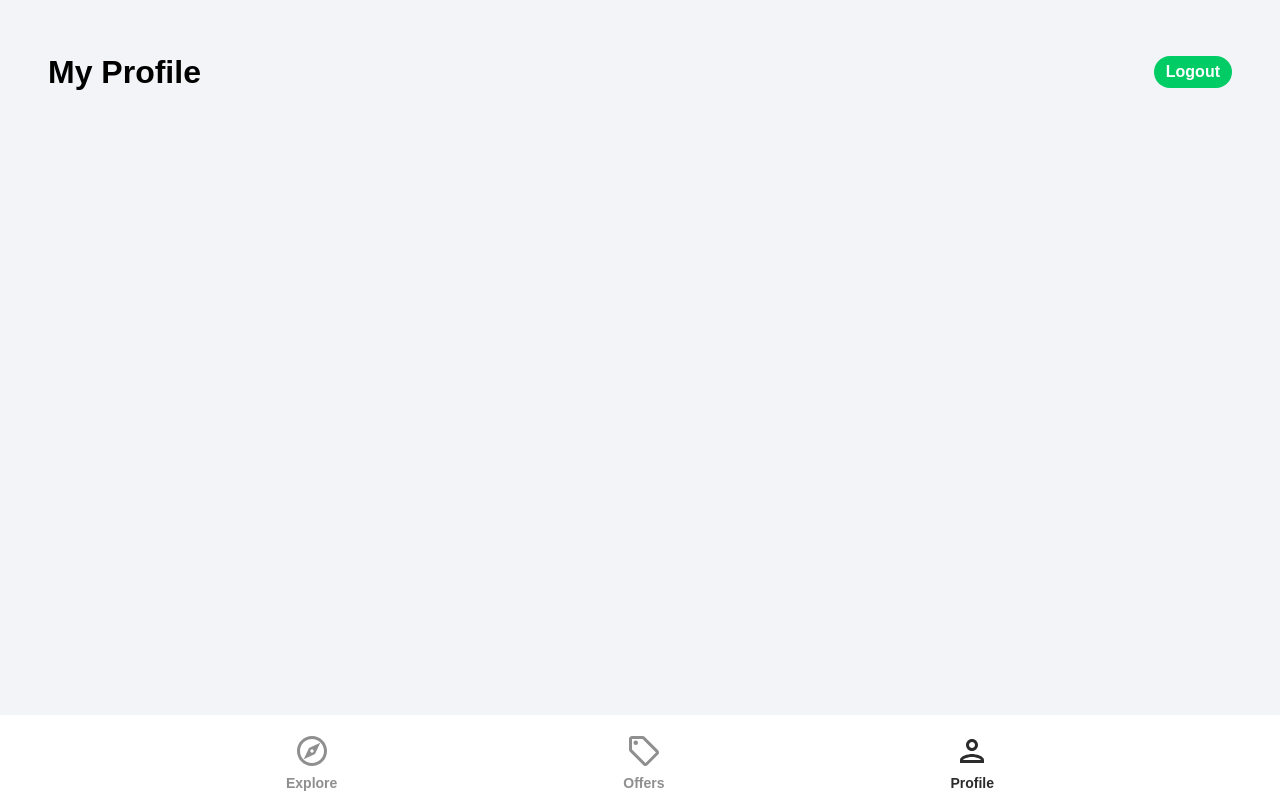
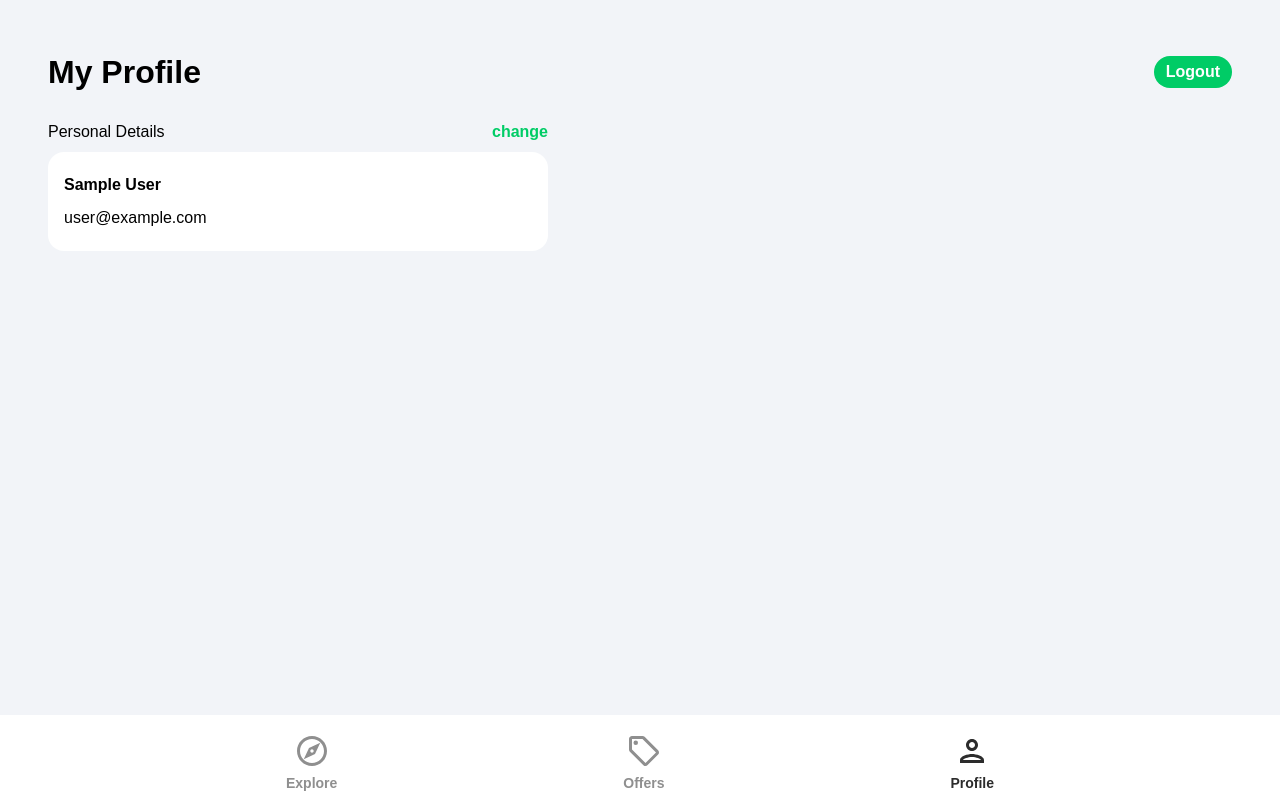
Before and after one commit to yousefst/realstate-marketplace, a React (Create React App) app in the folder src/front-end/: page /profile in a window 1280 px wide. Built offline with nearby package versions, Linux system fonts and the light colour scheme; no server answers; sample sign-in values are in the browser's storage.

Commit message:
add private route commponent and custom hook

```diff
--- a/src/front-end/src/App.js
+++ b/src/front-end/src/App.js
@@ -10,6 +10,7 @@ import SignUp from './pages/SignUp'
 import Offers from './pages/Offers'
 import Profile from './pages/Profile'
 import Navbar from './components/Navbar'
+import PrivateRoute from './components/PrivateRoute'
 
 const App = () => {
   return (
@@ -20,7 +21,10 @@ const App = () => {
           <Route path="/sign-in" element={<SignIN />} />
           <Route path="/sign-up" element={<SignUp />} />
           <Route path="/forget-password" element={<ForegetPassword />} />
-          <Route path="/profile" element={<Profile />} />
+          <Route path="/profile" element={<PrivateRoute />} >
+            <Route path='/profile' element={<Profile />} />
+          </Route>
+
           <Route path="/offers" element={<Offers />} />
         </Routes>
         <Navbar />
--- a/src/front-end/src/components/Navbar.jsx
+++ b/src/front-end/src/components/Navbar.jsx
@@ -1,38 +1,76 @@
-import { useNavigate,useLocation } from "react-router-dom"
-import {ReactComponent as OfferIcon} from '../assets/svg/localOfferIcon.svg'
-import {ReactComponent as ExploreIcon} from '../assets/svg/exploreIcon.svg'
-import {ReactComponent as PersonOutlineIcon} from '../assets/svg/personOutlineIcon.svg'
+import { useNavigate, useLocation } from "react-router-dom";
+import { ReactComponent as OfferIcon } from "../assets/svg/localOfferIcon.svg";
+import { ReactComponent as ExploreIcon } from "../assets/svg/exploreIcon.svg";
+import { ReactComponent as PersonOutlineIcon } from "../assets/svg/personOutlineIcon.svg";
 
 const Navbar = () => {
   const navigate = useNavigate();
-    const location  = useLocation();
+  const location = useLocation();
 
-
-    const pathMatch=(path)=>{
-        if(location.pathname === path){
-            return true
+  const pathMatch = (path) => {
+    if (location.pathname === path) {
+      return true;
     }
+  };
+  return (
+    <footer className='navbar'>
+      <nav className='navbarNav'>
+        <ul className='navbarListItems'>
+          <li className='navbarListItem'>
+            <ExploreIcon
+              fill={pathMatch("/") ? "#2c2c2c" : "#8f8f8f"}
+              onClick={() => navigate("/")}
+              width='36px'
+              height='36px'
+            />
+            <p
+              className={
+                pathMatch("/")
+                  ? "navbarListItemNameActive"
+                  : "navbarListItemName"
               }
-  return (
-    <footer className="navbar">
-        <nav className="navbarNav">
-            <ul className="navbarListItems">
-                <li className="navbarListItem">
-                    <ExploreIcon fill={pathMatch('/') ?'#2c2c2c':'#8f8f8f'} onClick={()=>navigate("/")} width="36px" height="36px" />
-                    <p className={pathMatch('/')?'navbarListItemNameActive':'navbarListItemName'}>Explore</p>
+            >
+              Explore
+            </p>
           </li>
-                <li className="navbarListItem">
-                    <OfferIcon fill={pathMatch('/offers') ?'#2c2c2c':'#8f8f8f'} onClick={()=>navigate("/offers")} width="36px" height="36px" />
-                    <p className={pathMatch('/offers')?'navbarListItemNameActive':'navbarListItemName'}>Offers</p>
+          <li className='navbarListItem'>
+            <OfferIcon
+              fill={pathMatch("/offers") ? "#2c2c2c" : "#8f8f8f"}
+              onClick={() => navigate("/offers")}
+              width='36px'
+              height='36px'
+            />
+            <p
+              className={
+                pathMatch("/offers")
+                  ? "navbarListItemNameActive"
+                  : "navbarListItemName"
+              }
+            >
+              Offers
+            </p>
           </li>
-                <li className="navbarListItem">
-                    <PersonOutlineIcon fill={pathMatch('/profile') ?'#2c2c2c':'#8f8f8f'} onClick={()=>navigate("/profile")} width="36px" height="36px" />
-                    <p className={pathMatch('/profile')?'navbarListItemNameActive':'navbarListItemName'}>Profile</p>
+          <li className='navbarListItem'>
+            <PersonOutlineIcon
+              fill={pathMatch("/profile") ? "#2c2c2c" : "#8f8f8f"}
+              onClick={() => navigate("/profile")}
+              width='36px'
+              height='36px'
+            />
+            <p
+              className={
+                pathMatch("/profile")
+                  ? "navbarListItemNameActive"
+                  : "navbarListItemName"
+              }
+            >
+              Profile
+            </p>
           </li>
         </ul>
       </nav>
     </footer>
-  )
-}
+  );
+};
 
-export default Navbar
+export default Navbar;
--- /dev/null
+++ b/src/front-end/src/components/PrivateRoute.jsx
@@ -0,0 +1,13 @@
+import { Navigate,Outlet } from "react-router-dom"
+import useAuthStatus from "../hooks/useAuthStatus";
+
+
+const PrivateRoute = () => {
+    const {loggedIn,chekingStatus} = useAuthStatus()
+    if(chekingStatus){
+        return <div>Loading...</div>
+    }
+    return loggedIn?<Outlet />:<Navigate to="/sign-in" />
+}
+
+export default PrivateRoute
--- /dev/null
+++ b/src/front-end/src/hooks/useAuthStatus.jsx
@@ -0,0 +1,21 @@
+import { useEffect,useState } from "react"
+import { getAuth,onAuthStateChanged } from "firebase/auth"
+const useAuthStatus = () => {
+    const [loggedIn,setLoggedIn] = useState(false)
+    const [chekingStatus,setCheckingStatus] = useState(true)
+
+
+    useEffect(()=>{
+        const auth = getAuth()
+        onAuthStateChanged(auth,(user)=>{
+            if(user){
+                setLoggedIn(true)
+            }
+            setCheckingStatus(false)
+        })
+    },[])
+
+  return {loggedIn,chekingStatus}
+}
+
+export default useAuthStatus
--- a/src/front-end/src/pages/Profile.jsx
+++ b/src/front-end/src/pages/Profile.jsx
@@ -1,32 +1,96 @@
-import {getAuth} from 'firebase/auth';
-import { useEffect,useState } from 'react';
-import { useNavigate,Link } from 'react-router-dom';
+import { getAuth, updateProfile } from "firebase/auth";
+import { updateDoc, doc } from "firebase/firestore";
+import { db } from "../firebase.config";
 
+import { useEffect, useState } from "react";
+import { useNavigate, Link } from "react-router-dom";
+import { toast } from "react-toastify";
+import { async } from "@firebase/util";
 
-const auth =getAuth();
-const user=auth.currentUser;
+const auth = getAuth();
+
 const Profile = () => {
-  const navigate=useNavigate();
+  const navigate = useNavigate();
   const [formData, setForemData] = useState({
-    name:user.displayName,
-    email:user.email
+    name: auth.currentUser.displayName,
+    email: auth.currentUser.email,
   });
+  const [changeDetails, setChangeDetails] = useState(false);
+  const { name, email } = formData;
+  const onLogout = () => {
+    auth.signOut();
+    navigate("/");
+  };
+  const onSubmit = async () => {
+    try {
+      if (auth.currentUser.displayName !== name) {
+        //update fb
+        await updateProfile(auth.currentUser, {
+          displayName: name,
+        });
+        //update display name fire store
+        const ueserRef = doc(db, "users", auth.currentUser.uid);
+        await updateDoc(ueserRef, { name });
+      }
+    } catch (error) {
+      toast.error("error updating profile");
+    }
+  };
+  const onChange = (e) => {
+    setForemData((prevState) => ({
+      ...formData,
+      [e.target.id]: e.target.value,
+    }));
+  };
 
-  const onLogout=()=>{
-    auth.signOut();
-    navigate('/')
-  }
+  return (
+    <>
+      <div className='profile'>
+        <header className='profileHeader mb-6'>
+          <p className='pageHeader'>My Profile</p>
+          <button type='button' className='logOut' onClick={onLogout}>
+            Logout
+          </button>
+        </header>
+        <main>
+          <div className='profileDetailsHeader mb-2'>
+            <p className='profileDetailsText'>Personal Details</p>
+            <p
+              className='changePersonalDetails'
+              onClick={() => {
+                changeDetails && onSubmit();
+                setChangeDetails((prevState) => !prevState);
+              }}
+            >
+              {changeDetails ? "done" : "change"}
+            </p>
+          </div>
+          <div className='profileCard'>
+            <form>
+              <input
+                type='text'
+                id='name'
+                className={!changeDetails ? "profileName" : "profileNameActive"}
+                disabled={!changeDetails}
+                value={name}
+                onChange={onChange}
+              />
+              <input
+                type='email'
+                id='email'
+                className={
+                  !changeDetails ? "profileEmail" : "profileEmailActive"
+                }
+                disabled={!changeDetails}
+                value={email}
+                onChange={onChange}
+              />
+            </form>
+          </div>
+        </main>
+      </div>
+    </>
+  );
+};
 
-  return(
-    <>
-       <div className='profile'>
-    <header className="profileHeader">
-      <p className="pageHeader">My Profile</p>
-      <button type='button' className='logOut' onClick={onLogout}>Logout</button>
-    </header>
-  </div>
-    </>
-  )
-}
-
-export default Profile
+export default Profile;
--- a/src/front-end/src/pages/SignUp.jsx
+++ b/src/front-end/src/pages/SignUp.jsx
@@ -4,6 +4,7 @@ import { Link,useNavigate } from "react-router-dom"
 import {getAuth,createUserWithEmailAndPassword,updateProfile} from 'firebase/auth'
 import { db } from '../firebase.config'
 import { doc, serverTimestamp, setDoc } from "firebase/firestore";
+import { toast } from "react-toastify"
 
 import {ReactComponent as ArrowRightIcon} from '../assets/svg/keyboardArrowRightIcon.svg'
 import visibilityIcon from '../assets/svg/visibilityIcon.svg'
@@ -49,7 +50,6 @@ const SignUp = () => {
 
     } catch (error) {
       toast.error('usercredential not correct');
-      console.log(error);
     }
 
   }
```
Lines whose indentation alone changed are shown as unchanged.
